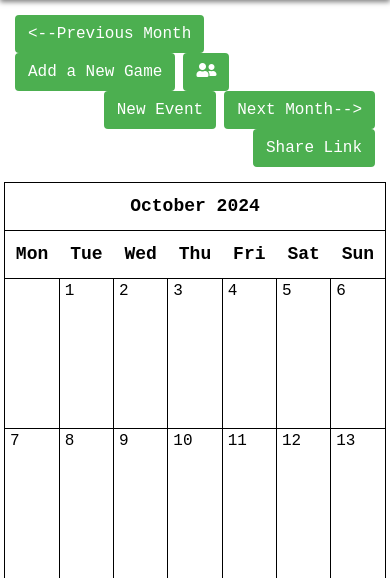
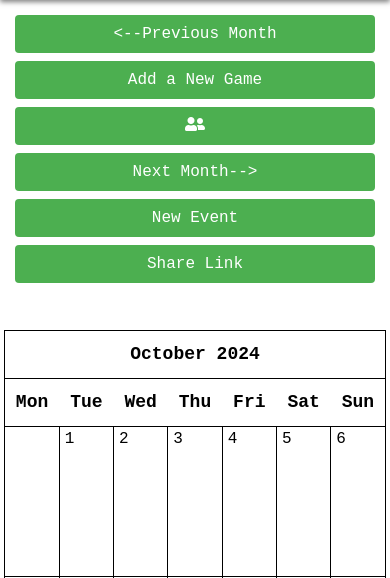
Before and after one commit to UCCS-CS4300-5300/Group2-fall2024, a Django app: page /calendar/4/ in a window 390 px wide. Shown: the part 90-668 px from the top of the page. Run offline with Django 4.2, Linux system fonts and the light colour scheme; a user stored in the database is signed in; data comes from the database, SQL or seed files in the repository; both versions use the stored data as it was after the commit; some libraries are stand-ins or nearby versions.

Commit message:
made all hmtl's responsive

```diff
--- a/project/home/templates/calendar.html
+++ b/project/home/templates/calendar.html
@@ -23,16 +23,17 @@
 
 
   <div>
+    <div class="clearfix {% if is_friend_calendar %}d-flex justify-content-between align-items-center{% endif %}">
 
-    <div class="clearfix {% if is_friend_calendar %}d-flex justify-content-between align-items-center{% endif %}">
             {% if is_friend_calendar %}
-          <a class="btn left mr-2" href="{% url 'calendar' owner.id %}?{{ prev_month }}{% if request.GET.token %}&token={{ request.GET.token }}{% endif %}"> <--Previous Month </a>
+            <div class="d-flex flex-column flex-md-row w-100">
+                <a class="btn left mb-2 mb-md-0 mr-md-2" href="{% url 'calendar' owner.id %}?{{ prev_month }}{% if request.GET.token %}&token={{ request.GET.token }}{% endif %}"> <--Previous Month </a>
 
-          <a class="btn left" href="{% url 'friends' %}">
+                <a class="btn left mb-2 mb-md-0" href="{% url 'friends' %}">
                   <i class="fas fa-user-friends"></i>
                 </a>
 
-          <div class="mx-auto text-center">
+                <div class="mx-auto text-center mb-2 mb-md-0 order-last order-md-0">
                   {% if owner.first_name %}
                     <h5>You are viewing {{ owner.first_name }}'s calendar</h5>
                   {% else %}
@@ -40,42 +41,48 @@
                   {% endif %}
                 </div>
 
-          <a class="btn right ml-2" href="{% url 'calendar' owner.id %}?{{ next_month }}{% if request.GET.token %}&token={{ request.GET.token }}{% endif %}"> Next Month--> </a>
+                <a class="btn right mb-2 mb-md-0" href="{% url 'calendar' owner.id %}?{{ next_month }}{% if request.GET.token %}&token={{ request.GET.token }}{% endif %}"> Next Month--> </a>
+            </div>
         {% else %}
                 {% if user.is_authenticated %}
-              <a class="btn left mr-2" href="{% url 'calendar' owner.id %}?{{ prev_month }}{% if request.GET.token %}&token={{ request.GET.token }}{% endif %}"> <--Previous Month </a>
-              <a class="btn left mr-2" href="{% url 'create_game' %}">Add a New Game</a>
-              <a class="btn left" href="{% url 'friends' %}">
+                  <div class="d-flex flex-column flex-md-row w-100">
+                    <a class="btn left mb-2 mb-md-0" href="{% url 'calendar' owner.id %}?{{ prev_month }}{% if request.GET.token %}&token={{ request.GET.token }}{% endif %}"> <--Previous Month </a>
+                    <a class="btn left mb-2 mb-md-0 ml-md-2" href="{% url 'create_game' %}">Add a New Game</a>
+                    <a class="btn left mb-2 mb-md-0 ml-md-2 justify-content-start" href="{% url 'friends' %}">
                       <i class="fas fa-user-friends"></i>
                     </a>
-              <a class="btn right ml-2" href="{% url 'calendar' owner.id %}?{{ next_month }}{% if request.GET.token %}&token={{ request.GET.token }}{% endif %}"> Next Month--> </a>
-              <a class="btn right ml-2" href="{% url 'event_new' %}"> New Event </a>
 
-              <button id="share-calendar-btn" class="btn right">Share Link</button>
+                  <div class="d-flex justify-content-end flex-column flex-md-row w-100">
+                    <a class="btn right mb-2 mb-md-0" href="{% url 'calendar' owner.id %}?{{ next_month }}{% if request.GET.token %}&token={{ request.GET.token }}{% endif %}"> Next Month--> </a>
+                    <a class="btn right mb-2 mb-md-0 ml-md-2" href="{% url 'event_new' %}"> New Event </a>
+
+                    <button id="share-calendar-btn" class="btn right mb-2 mb-md-0 ml-md-2">Share Link</button>
+
+                  </div>
+                </div>
                   <br>
+
                   <div id="calendar-link" class="mt-3" style="display:none;">
-
                     <strong>Shareable Calendar Link:</strong>
                     <input type="text" id="calendar-url" class="form-control" readonly>
                   </div>
 
-
-
                 {% else %}
-              <a class="btn left mr-2" href="{% url 'calendar' owner.id %}?{{ prev_month }}&token={{ request.GET.token }}"> <--Previous Month </a>
-              <div class="mx-auto text-center">
+                <div class="d-flex flex-column flex-md-row w-100">
+                    <a class="btn left mr-2 mb-2 mb-md-0" href="{% url 'calendar' owner.id %}?{{ prev_month }}&token={{ request.GET.token }}"> <--Previous Month </a>
+                    <div class="mx-auto text-center mb-2 mb-md-0 order-last order-md-0">
                         {% if owner.first_name %}
                             <h5>You are viewing {{ owner.first_name }}'s calendar</h5>
                         {% else %}
                             <h5>You are viewing {{ owner.username }}'s calendar</h5>
                         {% endif %}
                     </div>
-              <a class="btn right ml-2" href="{% url 'calendar' owner.id %}?{{ next_month }}&token={{ request.GET.token }}"> Next Month--> </a>
+                    <a class="btn right ml-2 mb-2 mb-md-0" href="{% url 'calendar' owner.id %}?{{ next_month }}&token={{ request.GET.token }}"> Next Month--> </a>
+                  </div>
                 {% endif %}
             {% endif %}
+
     </div>
-
-
 
     {{calendar}}
 </div>
```
Also changed, not shown: project/home/forms.py (+7 -1 lines), project/home/templates/event.html (+26 -9 lines), project/home/templates/social.html (+9 -4 lines), project/home/templates/update_account.html (+41 -2 lines), project/home/templates/update_password.html (+32 -3 lines), project/home/templates/user.html (+27 -6 lines), project/db.sqlite3. Lines whose indentation alone changed are shown as unchanged.
